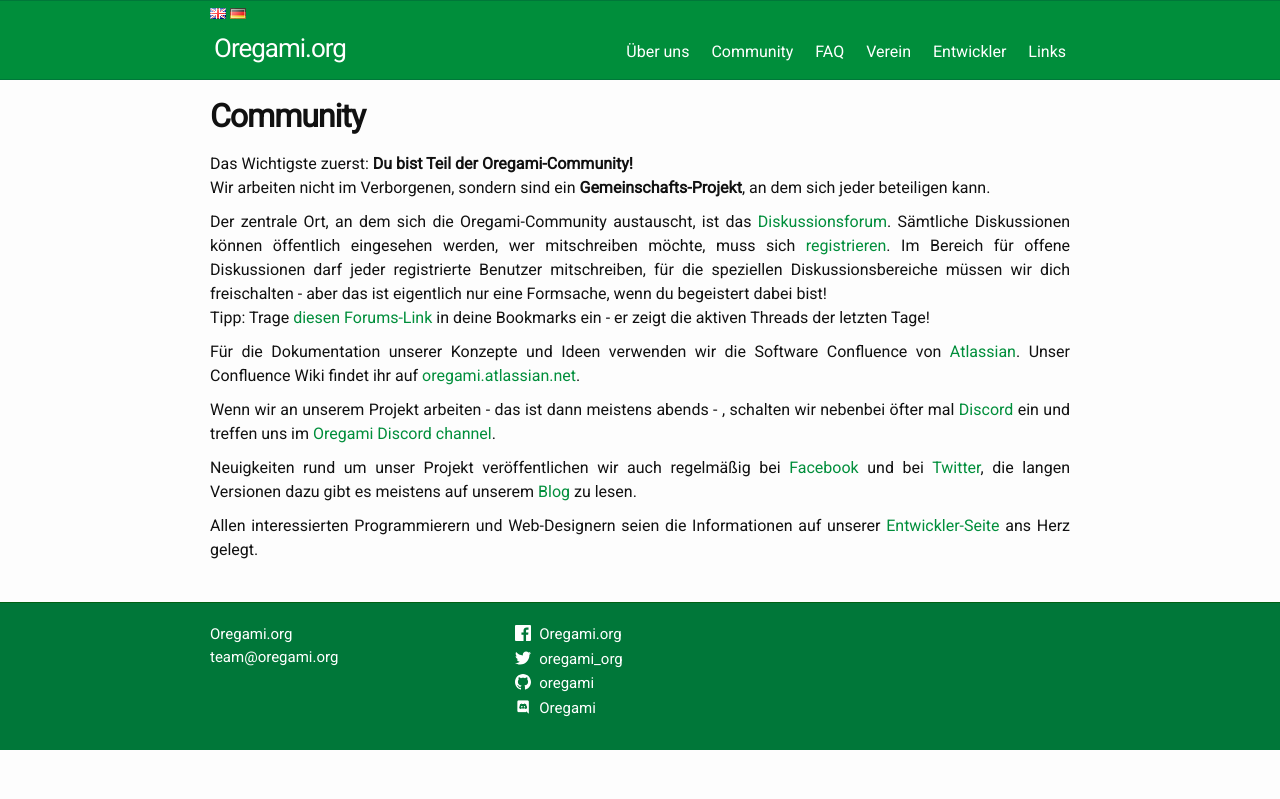
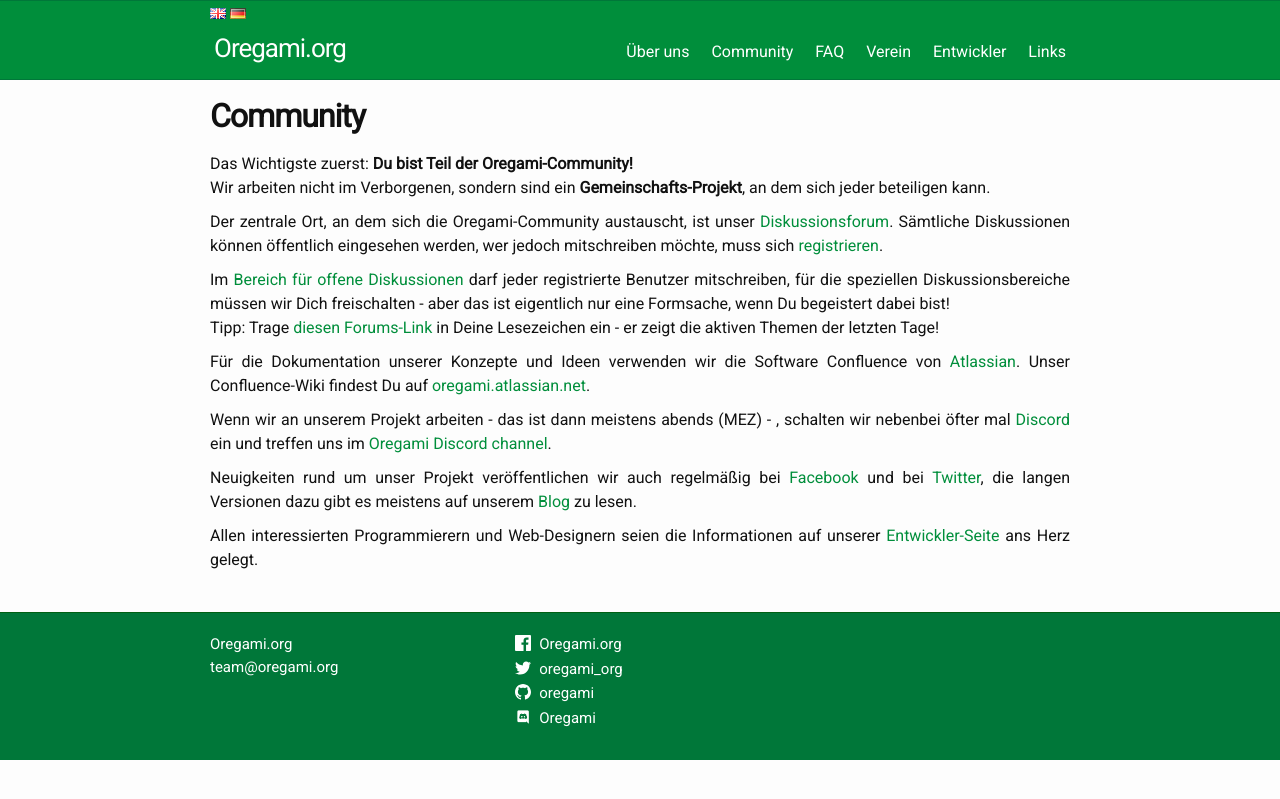
Before and after one commit to oregami/oregami.org-public-website, a Jekyll site: the page built from _pages_de/community.md, in a window 1280 px wide. Shown: the top 799 px of the page. Built offline with Jekyll 4.4.1, drawn with Linux system fonts in a browser that asks for light colours.

Commit message:
Update of the German community page

```diff
--- a/_pages_de/community.md
+++ b/_pages_de/community.md
@@ -4,18 +4,21 @@
 permalink: /de/community
 language: de
 seq: 20
+published: true
 ---
 
 Das Wichtigste zuerst: **Du bist Teil der Oregami-Community!**
 Wir arbeiten nicht im Verborgenen, sondern sind ein **Gemeinschafts-Projekt**, an dem sich jeder beteiligen kann.
 
-Der zentrale Ort, an dem sich die Oregami-Community austauscht, ist das [Diskussionsforum](http://forum.oregami.org/){:target="_blank"}. Sämtliche Diskussionen können öffentlich eingesehen werden, wer mitschreiben möchte, muss sich [registrieren](http://forum.oregami.org/ucp.php?mode=register){:target="_blank"}. Im Bereich für offene Diskussionen darf jeder registrierte Benutzer mitschreiben, für die speziellen Diskussionsbereiche müssen wir dich freischalten - aber das ist eigentlich nur eine Formsache, wenn du begeistert dabei bist!
-Tipp: Trage [diesen Forums-Link](http://forum.oregami.org/search.php?st=90&sk=t&sd=d&sr=topics&search_id=active_topics){:target="_blank"} in deine Bookmarks ein - er zeigt die aktiven Threads der letzten Tage!
+Der zentrale Ort, an dem sich die Oregami-Community austauscht, ist unser [Diskussionsforum](https://forum.oregami.org/){:target="_blank"}. Sämtliche Diskussionen können öffentlich eingesehen werden, wer jedoch mitschreiben möchte, muss sich [registrieren](https://forum.oregami.org/ucp.php?mode=register){:target="_blank"}.
 
-Für die Dokumentation unserer Konzepte und Ideen verwenden wir die Software Confluence von [Atlassian](http://atlassian.com/){:target="_blank"}. Unser Confluence Wiki findet ihr auf [oregami.atlassian.net](https://oregami.atlassian.net/){:target="_blank"}.
+Im [Bereich für offene Diskussionen](https://forum.oregami.org/viewforum.php?f=37){:target="_blank"} darf jeder registrierte Benutzer mitschreiben, für die speziellen Diskussionsbereiche müssen wir Dich freischalten - aber das ist eigentlich nur eine Formsache, wenn Du begeistert dabei bist!
+Tipp: Trage [diesen Forums-Link](https://forum.oregami.org/search.php?st=90&sk=t&sd=d&sr=topics&search_id=active_topics){:target="_blank"} in Deine Lesezeichen ein - er zeigt die aktiven Themen der letzten Tage!
 
-Wenn wir an unserem Projekt arbeiten - das ist dann meistens abends - , schalten wir nebenbei öfter mal [Discord](https://discordapp.com/){:target="_blank"} ein und treffen uns im [Oregami Discord channel](https://discord.gg/yXWjzXc){:target="_blank"}.
+Für die Dokumentation unserer Konzepte und Ideen verwenden wir die Software Confluence von [Atlassian](http://atlassian.com/){:target="_blank"}. Unser Confluence-Wiki findest Du auf [oregami.atlassian.net](https://oregami.atlassian.net/){:target="_blank"}.
 
-Neuigkeiten rund um unser Projekt veröffentlichen wir auch regelmäßig bei [Facebook](https://www.facebook.com/Oregami.org){:target="_blank"} und bei [Twitter](http://twitter.com/oregami_org), die langen Versionen dazu gibt es meistens auf unserem [Blog](http://oregami-de.blogspot.de/){:target="_blank"} zu lesen.
+Wenn wir an unserem Projekt arbeiten - das ist dann meistens abends (MEZ) - , schalten wir nebenbei öfter mal [Discord](https://discordapp.com/){:target="_blank"} ein und treffen uns im [Oregami Discord channel](https://discord.gg/yXWjzXc){:target="_blank"}.
 
-Allen interessierten Programmierern und Web-Designern seien die Informationen auf unserer [Entwickler-Seite](http://www.oregami.org/de/entwickler.html){:target="_blank"} ans Herz gelegt.
+Neuigkeiten rund um unser Projekt veröffentlichen wir auch regelmäßig bei [Facebook](https://www.facebook.com/Oregami.org){:target="_blank"} und bei [Twitter](http://twitter.com/oregami_org){:target="_blank"}, die langen Versionen dazu gibt es meistens auf unserem [Blog](http://www.oregami.org/de) zu lesen.
+
+Allen interessierten Programmierern und Web-Designern seien die Informationen auf unserer [Entwickler-Seite](http://www.oregami.org/de/entwickler) ans Herz gelegt.
```
